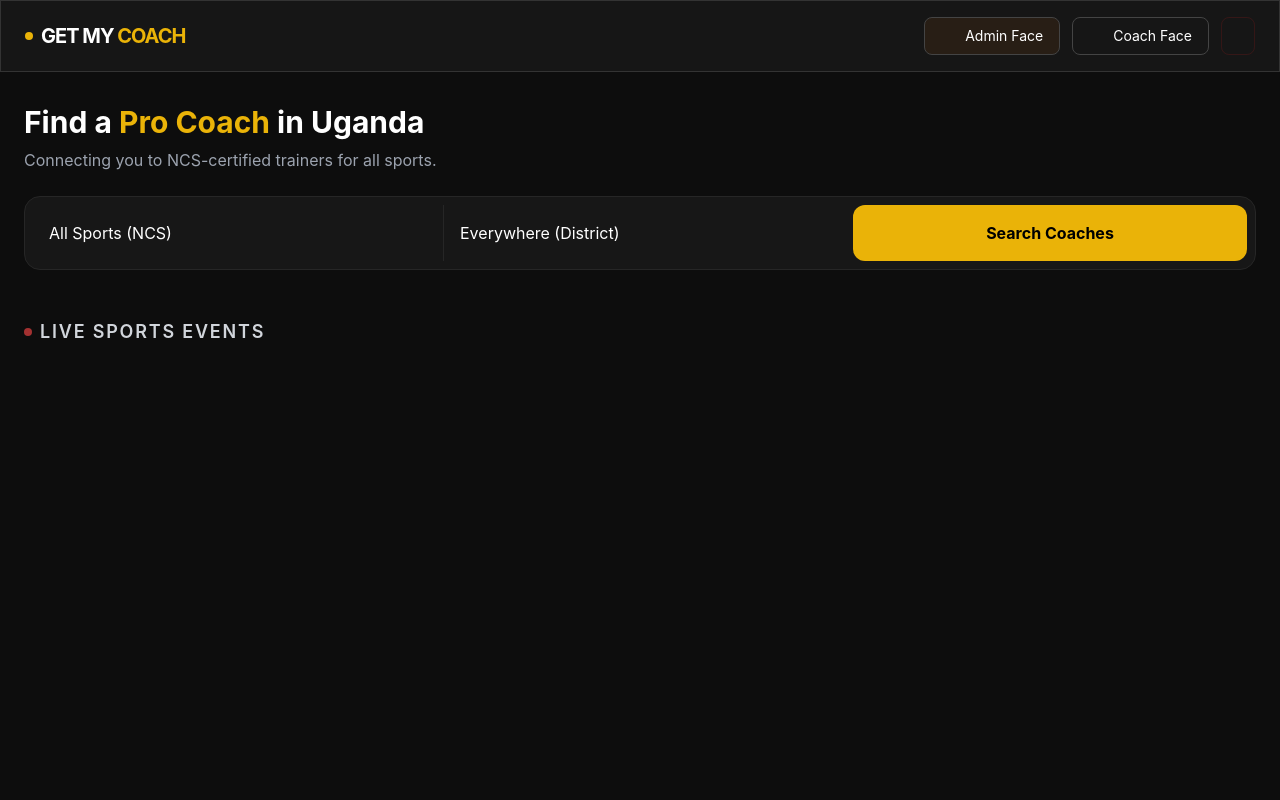
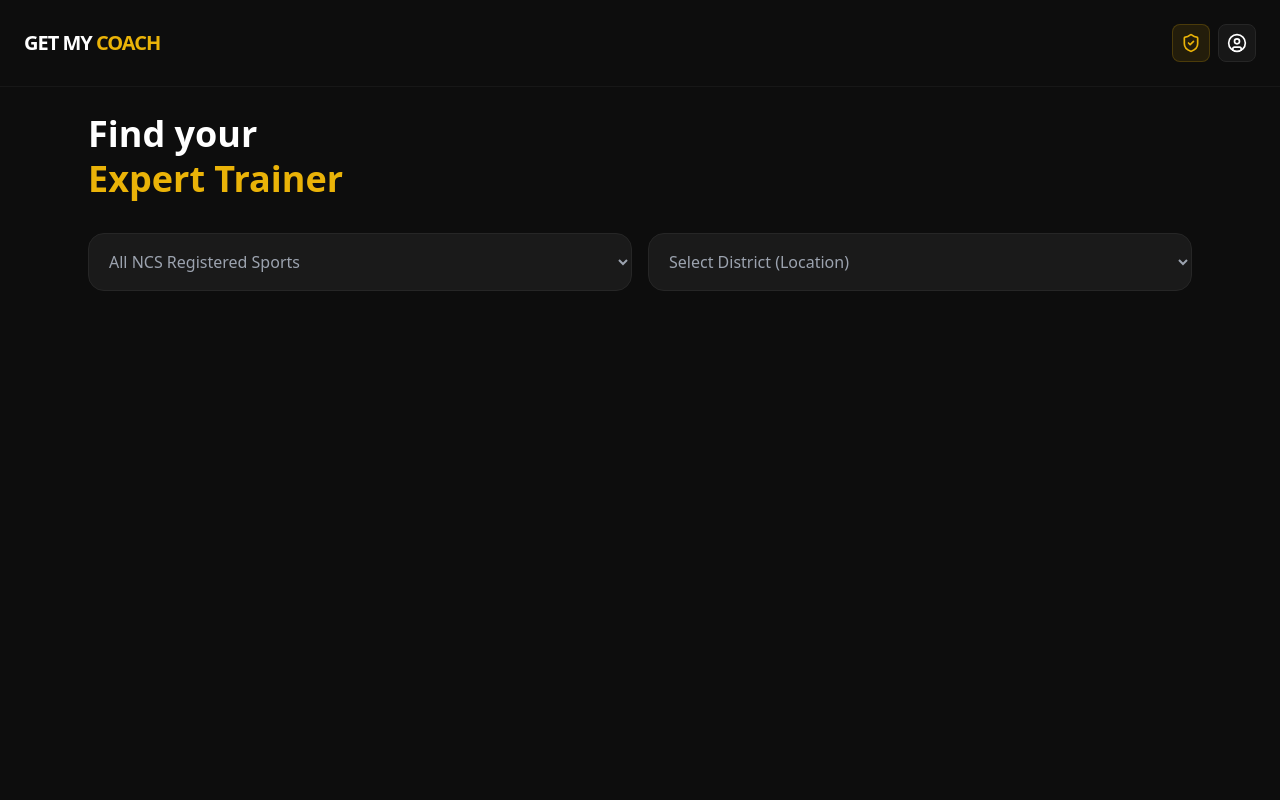
Before and after one commit to FAR-ANALYST/CMS, a Flask app: page /student in a window 1280 px wide. Run offline with Flask 3, Linux system fonts and the light colour scheme; the visitor is signed in with stand-in values (Sample User, id 1); data that the repository does not hold is empty; some libraries are stand-ins or nearby versions.

Commit message:
Update student.html

```diff
--- a/templates/student.html
+++ b/templates/student.html
@@ -1,101 +1,54 @@
 <!DOCTYPE html>
 <html lang="en">
 <head>
-    <meta charset="UTF-8">
-    <meta name="viewport" content="width=device-width, initial-scale=1.0">
-    <title>Get My Coach | Uganda Sports Portal</title>
     <script src="https://cdn.tailwindcss.com"></script>
     <script src="https://unpkg.com/lucide@latest"></script>
-    <style>
-        body { background-color: #0D0D0D; color: #FFFFFF; font-family: 'Inter', sans-serif; }
-        .gold-accent { color: #EAB308; }
-        .gold-bg { background-color: #EAB308; }
-        .glass-card { background: rgba(26, 26, 26, 0.8); border: 1px solid #333; backdrop-filter: blur(10px); }
-        .nav-btn { transition: all 0.3s ease; border: 1px solid #444; }
-        .nav-btn:hover { border-color: #EAB308; color: #EAB308; }
-    </style>
+    <style>body { background-color: #0D0D0D; color: white; }</style>
 </head>
-<body class="min-h-screen pb-20">
-
-    <nav class="sticky top-0 z-50 glass-card px-6 py-4 flex justify-between items-center mb-8">
-        <div class="flex items-center gap-2">
-            <div class="gold-bg p-1 rounded">
-                <i data-lucide="trophy" class="text-black w-6 h-6"></i>
-            </div>
-            <span class="text-xl font-bold tracking-tighter uppercase">Get My <span class="gold-accent">Coach</span></span>
-        </div>
-
-        <div class="flex gap-3">
+<body class="pb-24">
+    <nav class="p-6 flex justify-between items-center border-b border-neutral-900 bg-[#0D0D0D] sticky top-0 z-50">
+        <span class="text-xl font-bold uppercase tracking-tighter">Get My <span class="text-yellow-500">Coach</span></span>
+        <div class="flex gap-2">
             {% if role == 'admin' %}
-            <a href="/admin" class="nav-btn px-4 py-2 rounded-lg text-sm flex items-center gap-2 bg-yellow-900/20">
-                <i data-lucide="shield-check" class="w-4 h-4"></i> Admin Face
-            </a>
+            <a href="/admin" class="p-2 bg-yellow-500/10 text-yellow-500 rounded-lg border border-yellow-500/20"><i data-lucide="shield-check" class="w-5 h-5"></i></a>
             {% endif %}
-
-            <a href="/coach" class="nav-btn px-4 py-2 rounded-lg text-sm flex items-center gap-2">
-                <i data-lucide="user-cog" class="w-4 h-4"></i> Coach Face
-            </a>
-
-            <a href="/logout" class="nav-btn px-4 py-2 rounded-lg text-sm text-red-400 border-red-900/30">
-                <i data-lucide="log-out" class="w-4 h-4"></i>
-            </a>
+            <a href="/coach" class="p-2 bg-neutral-900 rounded-lg border border-neutral-800"><i data-lucide="user-circle" class="w-5 h-5"></i></a>
         </div>
     </nav>
 
-    <main class="max-w-7xl mx-auto px-6">
+    <main class="p-6 max-w-6xl mx-auto">
+        <h2 class="text-4xl font-black mb-8 leading-tight">Find your <br><span class="text-yellow-500">Expert Trainer</span></h2>
 
-        <section class="mb-12">
-            <h2 class="text-3xl font-bold mb-2">Find a <span class="gold-accent">Pro Coach</span> in Uganda</h2>
-            <p class="text-gray-400 mb-6">Connecting you to NCS-certified trainers for all sports.</p>
+        <div class="grid grid-cols-1 md:grid-cols-2 gap-4 mb-12">
+            <select class="bg-[#1A1A1A] p-4 rounded-2xl border border-neutral-800 outline-none text-gray-400">
+                <option>All NCS Registered Sports</option>
+                <option>Chess</option><option>Football</option><option>Basketball</option>
+            </select>
+            <select class="bg-[#1A1A1A] p-4 rounded-2xl border border-neutral-800 outline-none text-gray-400">
+                <option>Select District (Location)</option>
+                <option>Kampala</option><option>Wakiso</option><option>Jinja</option>
+            </select>
+        </div>
 
-            <div class="grid grid-cols-1 md:grid-cols-3 gap-4 p-2 bg-neutral-900 rounded-2xl border border-neutral-800">
-                <div class="relative">
-                    <select class="w-full bg-transparent p-4 outline-none appearance-none cursor-pointer">
-                        <option class="bg-black">All Sports (NCS)</option>
-                        <option class="bg-black">Chess</option>
-                        <option class="bg-black">Football</option>
-                        <option class="bg-black">Basketball</option>
-                        <option class="bg-black">Rugby</option>
-                        <option class="bg-black">Boxing</option>
-                    </select>
-                    <i data-lucide="chevron-down" class="absolute right-4 top-5 w-4 h-4 text-gray-500 pointer-events-none"></i>
+        <div class="grid grid-cols-1 sm:grid-cols-2 lg:grid-cols-3 gap-6">
+            {% for coach in coaches %}
+            <div class="bg-[#1A1A1A] rounded-3xl p-6 border border-neutral-800 flex flex-col items-center text-center">
+                <div class="w-24 h-24 rounded-full border-4 border-yellow-500/20 p-1 mb-4">
+                    <img src="{{ coach.profile_pic_url or 'https://ui-avatars.com/api/?name=' + coach.username }}" class="w-full h-full rounded-full object-cover">
                 </div>
+                <h3 class="text-xl font-bold">{{ coach.full_name }}</h3>
+                <span class="text-yellow-500 text-xs font-bold uppercase tracking-widest">{{ coach.sport_category }}</span>
+                <p class="text-gray-500 text-xs mt-2 flex items-center gap-1"><i data-lucide="map-pin" class="w-3 h-3"></i> {{ coach.location_district }}</p>
 
-                <div class="relative border-t md:border-t-0 md:border-l border-neutral-800">
-                    <select class="w-full bg-transparent p-4 outline-none appearance-none cursor-pointer">
-                        <option class="bg-black">Everywhere (District)</option>
-                        <option class="bg-black">Kampala</option>
-                        <option class="bg-black">Wakiso</option>
-                        <option class="bg-black">Entebbe</option>
-                        <option class="bg-black">Jinja</option>
-                        <option class="bg-black">Gulu</option>
-                    </select>
-                    <i data-lucide="map-pin" class="absolute right-4 top-5 w-4 h-4 text-gray-500 pointer-events-none"></i>
+                <div class="mt-6 w-full flex gap-2">
+                    <a href="tel:{{ coach.contact_number }}" class="flex-1 bg-yellow-500 text-black font-bold py-3 rounded-xl flex justify-center items-center gap-2">
+                        <i data-lucide="phone" class="w-4 h-4"></i> CALL
+                    </a>
                 </div>
-
-                <button class="gold-bg text-black font-bold py-3 px-6 rounded-xl hover:opacity-90 transition-opacity">
-                    Search Coaches
-                </button>
             </div>
-        </section>
-
-        <section class="mb-12">
-            <div class="flex items-center gap-2 mb-4">
-                <span class="flex h-2 w-2 rounded-full bg-red-500 animate-pulse"></span>
-                <h3 class="text-lg font-semibold uppercase tracking-widest text-gray-300">Live Sports Events</h3>
-            </div>
-            <div class="grid grid-cols-1 md:grid-cols-2 gap-4">
-                {% for coach in coaches if coach.live_event_link %}
-                <a href="{{ coach.live_event_link }}" target="_blank" class="glass-card p-4 rounded-xl flex items-center justify-between hover:border-yellow-600 transition-colors">
-                    <div class="flex items-center gap-3">
-                        <i data-lucide="play-circle" class="gold-accent"></i>
-                        <div>
-                            <p class="text-sm font-medium">{{ coach.sport_category }} Match</p>
-                            <p class="text-xs text-gray-500">Live with Coach {{ coach.username }}</p>
-                        </div>
-                    </div>
-                    <i data-lucide="external-link" class="w-4 h-4 text-gray-600"></i>
-                </a>
-                {% endfor %}
-            </div>
-        </section>
+            {% endfor %}
+        </div>
+    </main>
+    <script>lucide.createIcons();</script>
+</body>
+</html>
```
